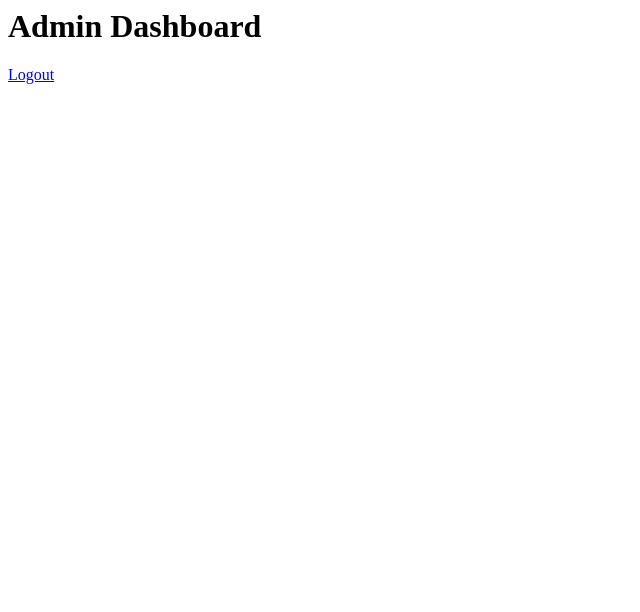
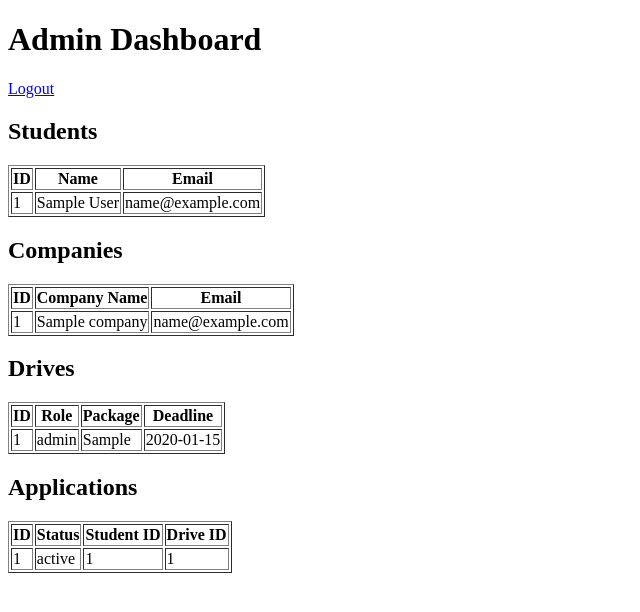
Before and after one commit to 24f2000959/Placement-portal-appdev1-project-, a Flask app: page /admin_dashboard in a window 1280 px wide. Shown: the top 612 px of the page, without its empty margins (0-640 px from the left). Run offline with Flask 3, Linux system fonts and the light colour scheme; the visitor is signed in with stand-in values (Sample User, id 1); tables that the repository leaves empty hold one stand-in row (values such as "Sample post").

Commit message:
Milestone-PPA Admin-Dashboard-Management

```diff
--- a/app.py
+++ b/app.py
@@ -1,6 +1,7 @@
 from flask import Flask, render_template, request, redirect, session
 from models.models import db, Admin, Student, Company
 from werkzeug.security import generate_password_hash, check_password_hash
+from models.models import Student, Company, Drive, Application
 
 app = Flask(__name__)
 
@@ -85,7 +86,18 @@ def admin_dashboard():
     if session.get("type") != "admin":
         return redirect("/login")
 
-    return render_template("admin_dashboard.html")
+    students = Student.query.all()
+    companies = Company.query.all()
+    drives = Drive.query.all()
+    applications = Application.query.all()
+
+    return render_template(
+        "admin_dashboard.html",
+        students=students,
+        companies=companies,
+        drives=drives,
+        applications=applications
+    )
 
 
 @app.route("/student_dashboard")
--- a/templates/admin_dashboard.html
+++ b/templates/admin_dashboard.html
@@ -1,2 +1,109 @@
+<!DOCTYPE html>
+<html>
+<head>
+<title>Admin Dashboard</title>
+</head>
+
+<body>
+
 <h1>Admin Dashboard</h1>
+
 <a href="/logout">Logout</a>
+
+<h2>Students</h2>
+
+<table border="1">
+
+<tr>
+<th>ID</th>
+<th>Name</th>
+<th>Email</th>
+</tr>
+
+{% for student in students %}
+
+<tr>
+<td>{{ student.id }}</td>
+<td>{{ student.name }}</td>
+<td>{{ student.email }}</td>
+</tr>
+
+{% endfor %}
+
+</table>
+
+
+<h2>Companies</h2>
+
+<table border="1">
+
+<tr>
+<th>ID</th>
+<th>Company Name</th>
+<th>Email</th>
+</tr>
+
+{% for company in companies %}
+
+<tr>
+<td>{{ company.id }}</td>
+<td>{{ company.company_name }}</td>
+<td>{{ company.email }}</td>
+</tr>
+
+{% endfor %}
+
+</table>
+
+
+<h2>Drives</h2>
+
+<table border="1">
+
+<tr>
+<th>ID</th>
+<th>Role</th>
+<th>Package</th>
+<th>Deadline</th>
+</tr>
+
+{% for drive in drives %}
+
+<tr>
+<td>{{ drive.id }}</td>
+<td>{{ drive.role }}</td>
+<td>{{ drive.package }}</td>
+<td>{{ drive.deadline }}</td>
+</tr>
+
+{% endfor %}
+
+</table>
+
+
+<h2>Applications</h2>
+
+<table border="1">
+
+<tr>
+<th>ID</th>
+<th>Status</th>
+<th>Student ID</th>
+<th>Drive ID</th>
+</tr>
+
+{% for app in applications %}
+
+<tr>
+<td>{{ app.id }}</td>
+<td>{{ app.status }}</td>
+<td>{{ app.student_id }}</td>
+<td>{{ app.drive_id }}</td>
+</tr>
+
+{% endfor %}
+
+</table>
+
+</body>
+</html>
```
